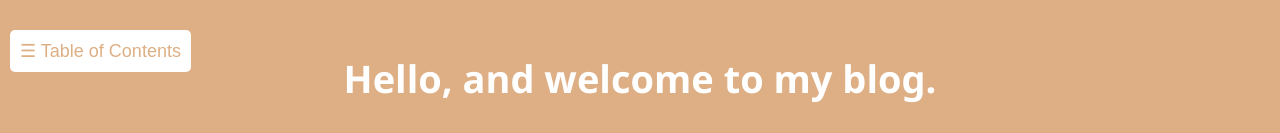
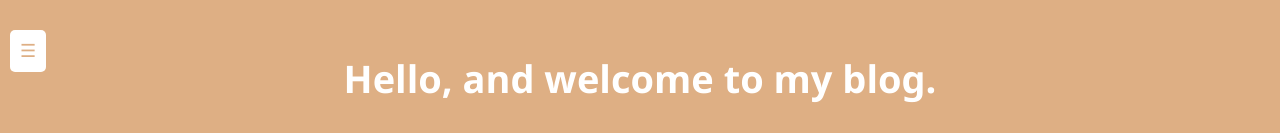
Before and after one commit to BocchiTheDeveloper/PerDev-Blog, a plain HTML site: page index.html in a window 1280 px wide. Shown: the top 133 px of the page. Drawn offline with Linux system fonts and the light colour scheme; grey boxes are pictures that could not be loaded.

Commit message:
index.html

```diff
--- a/index.html
+++ b/index.html
@@ -8,12 +8,13 @@
 </head>
 <body>
     <!-- Button to open the table of contents -->
-    <button id="toggle-toc" class="toc-btn">☰ Table of Contents</button>
+    <button id="toggle-toc" class="toc-btn">☰</button>
     <!-- Button to close the table of contents -->
     <button id="close-toc" class="toc-btn hidden">Close</button>
 
     <nav id="table-of-contents" class="hidden">
         <ul>
+            <h2>Table of Contents</h2>
             <li><a href="#introduction">Introduction</a></li>
             <li><a href="#section-1">Reflection</a></li>
             <li><a href="#section-2">July 30, 2024</a></li>
```
